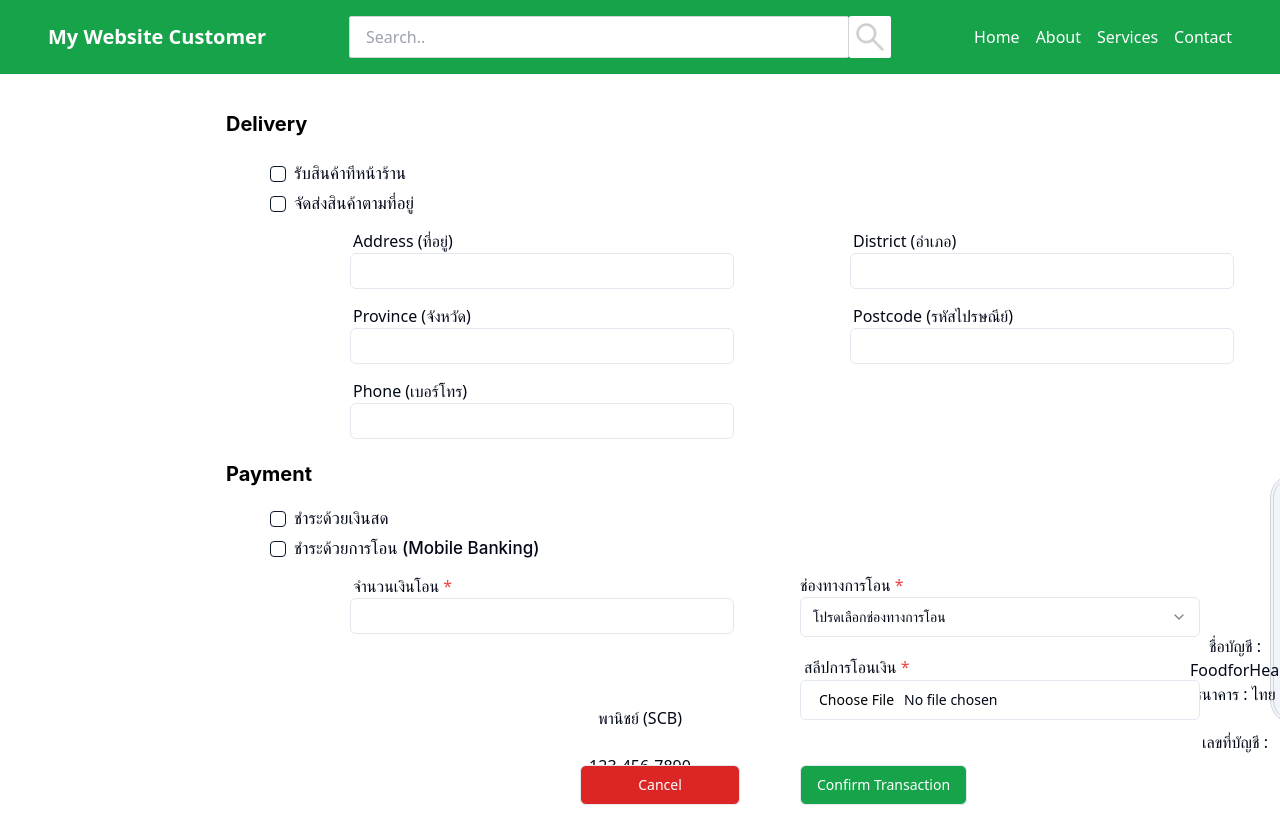
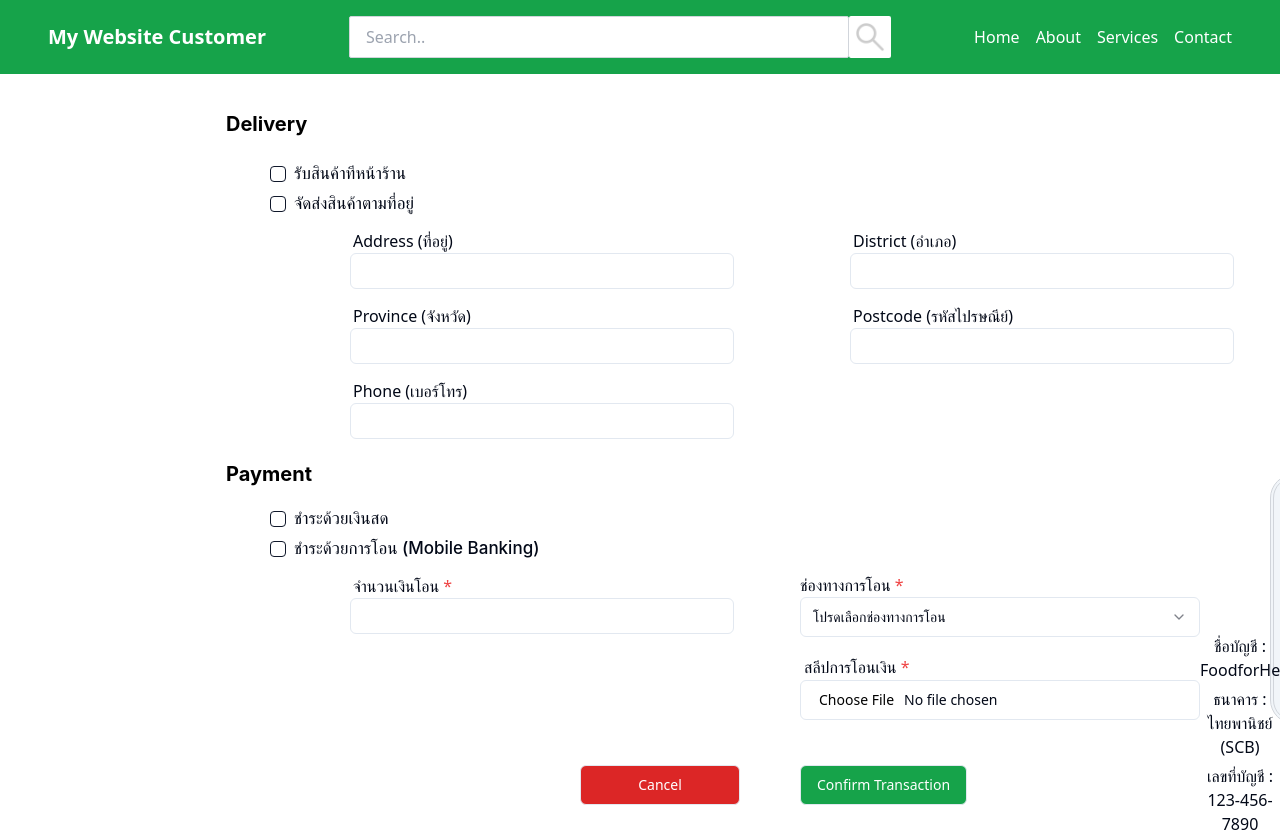
Before and after one commit to Autsada555/PJ480-React, a React (Vite) app in the folder frontend/: page /payment in a window 1280 px wide. Shown: the top 836 px of the page. Before the commit the page ends 805 px from the top, so only its background shows below. Built offline with nearby package versions, Linux system fonts and the light colour scheme.

Commit message:
update payment&order ui

```diff
--- a/frontend/src/pages/customer/payment.tsx
+++ b/frontend/src/pages/customer/payment.tsx
@@ -205,7 +205,10 @@ export function Payment() {
             <div className="left-[580px] top-[765px] absolute ">
               <Button
                 variant="outline"
-                className="bg-red-600 w-[160px] text-white">Cancel </Button>
+                className="bg-red-600 w-[160px] text-white"
+              >
+                Cancel{" "}
+              </Button>
             </div>
 
             <AlertDialog>
@@ -232,15 +235,27 @@ export function Payment() {
             </AlertDialog>
             <div>
               <div className="w-[250px] h-[250px] bg-slate-100 mt-[400px] ml-[1270px] rounded-3xl left-[800px]  border-double border-4 border-gray-300"></div>
-              <img src={Qrcode} alt="qrcode" className="w-[130px] h-[130px]  mt-[-230px] ml-[1330px]"/>
-              <div className="ml-[1190px] mt-[10px]">
-                  <label htmlFor="namebank" className="font-medium">ชื่อบัญชี : FoodforHealth</label>
+              <img
+                src={Qrcode}
+                alt="qrcode"
+                className="w-[130px] h-[130px]  mt-[-230px] ml-[1330px]"
+              />
+            </div>
+            <div>
+              <div className="ml-[1200px] mt-[10px]">
+                <label htmlFor="namebank" className="font-medium">
+                  ชื่อบัญชี : FoodforHealth
+                </label>
               </div>
-              <div>
-                  <label htmlFor="bank" className=" ml-[1190px] font-medium">ธนาคาร : ไทยพานิชย์ (SCB)</label>
+              <div className="ml-[1200px] mt-[5px]">
+                <label htmlFor="bank" className="font-medium">
+                  ธนาคาร : ไทยพานิชย์ (SCB)
+                </label>
               </div>
-              <div>
-                  <label htmlFor="number" className=" ml-[1190px] font-medium">เลขที่บัญชี : 123-456-7890</label>
+              <div className="ml-[1200px] mt-[5px]">
+                <label htmlFor="number" className="font-medium">
+                  เลขที่บัญชี : 123-456-7890
+                </label>
               </div>
             </div>
           </div>
```
